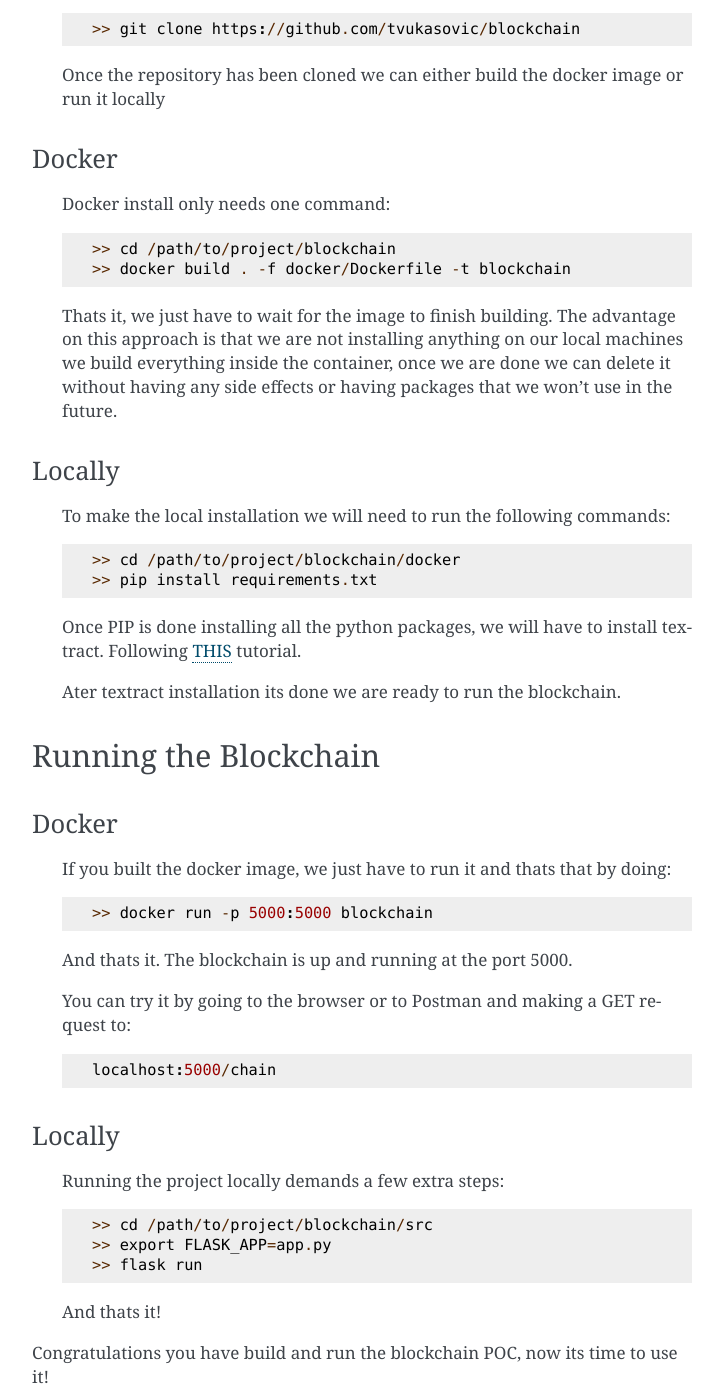
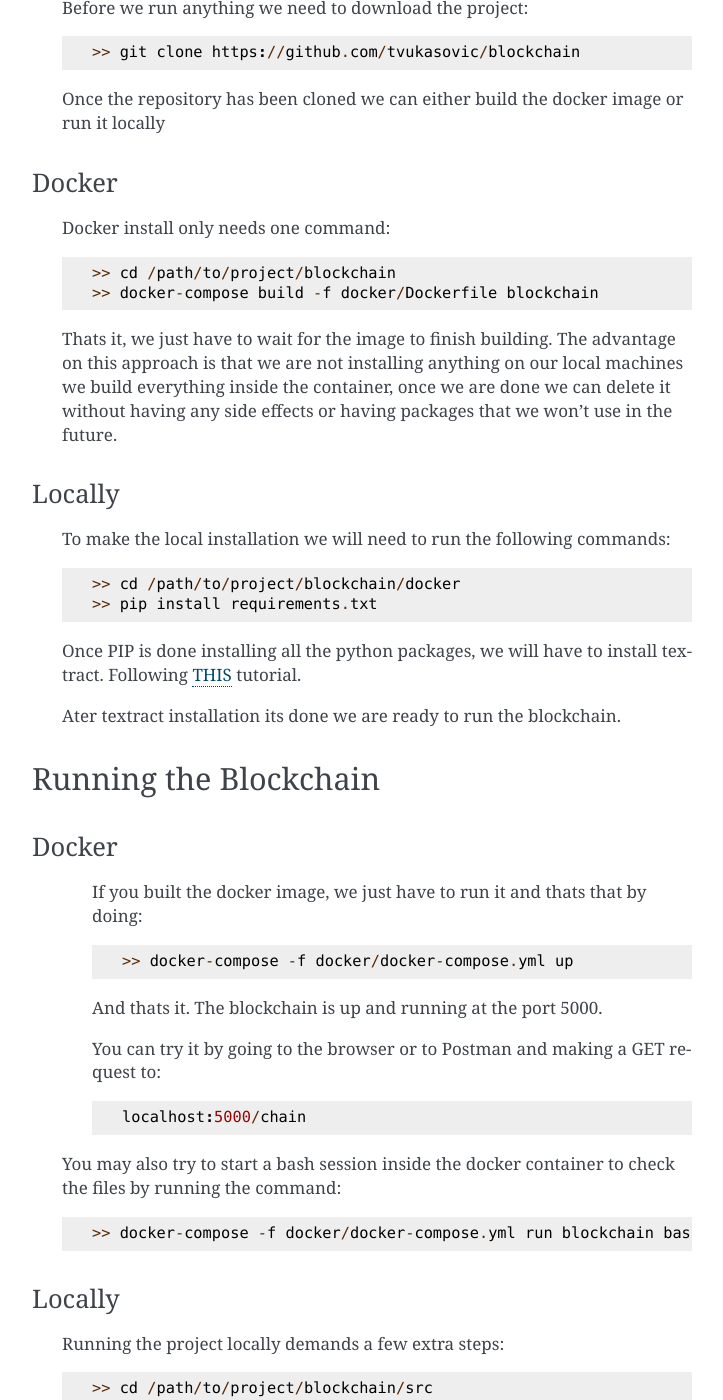
Before and after one commit to 8bitcurser/blockchain, a Sphinx documentation site: the page built from docs/source/quickstart.rst, in a window 1280 px wide and 1400 px high, scrolled down 445 px. Shown: the whole window, without its empty margins (388-1111 px from the left). Built offline with Sphinx 7.4.7, drawn with Linux system fonts in a browser that asks for light colours.

Commit message:
update documentation

```diff
--- a/docs/source/quickstart.rst
+++ b/docs/source/quickstart.rst
@@ -10,6 +10,7 @@
 ============
 
 * `Docker`_
+* `Docker-compose`_
 * `Python3`_
 * `PIP`_
 * `GIT`_
@@ -18,7 +19,7 @@
 .. _PIP: https://pip.pypa.io/en/stable/installing/
 .. _GIT: https://git-scm.com/book/en/v2/Getting-Started-Installing-Git
 .. _Docker: https://docs.docker.com/install/#supported-platforms
-
+.. _Docker-compose: https://docs.docker.com/compose/install/#install-compose
 
 =======================
 Building the Blockchain
@@ -40,7 +41,7 @@
    Docker install only needs one command::
 
       >> cd /path/to/project/blockchain
-      >> docker build . -f docker/Dockerfile -t blockchain
+      >> docker-compose build -f docker/Dockerfile blockchain
 
    Thats it, we just have to wait for the image to finish building.
    The advantage on this approach is that we are not installing anything on our
@@ -78,7 +79,7 @@
    If you built the docker image, we just have to run it and thats that by
    doing::
 
-      >> docker run -p 5000:5000 blockchain
+      >> docker-compose -f docker/docker-compose.yml up
 
    And thats it. The blockchain is up and running at the port 5000.
 
@@ -86,6 +87,11 @@
    request to::
 
       localhost:5000/chain
+
+  You may also try to start a bash session inside the docker container to check
+  the files by running the command::
+
+       >> docker-compose -f docker/docker-compose.yml run blockchain bash
 
 
 ^^^^^^^
```
Also changed, not shown: docs/source/running_the_blockchain.rst (+7 -1 lines).
